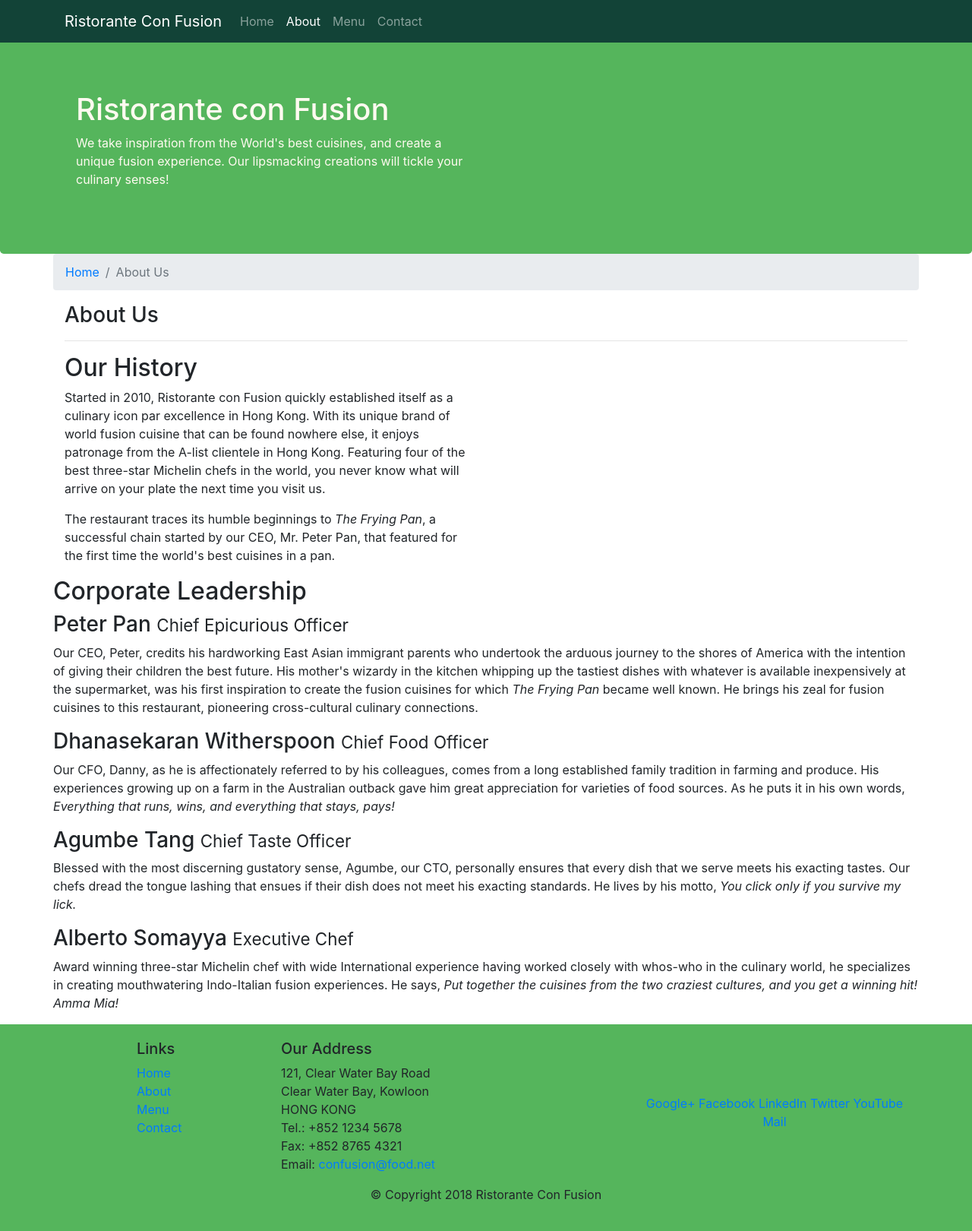
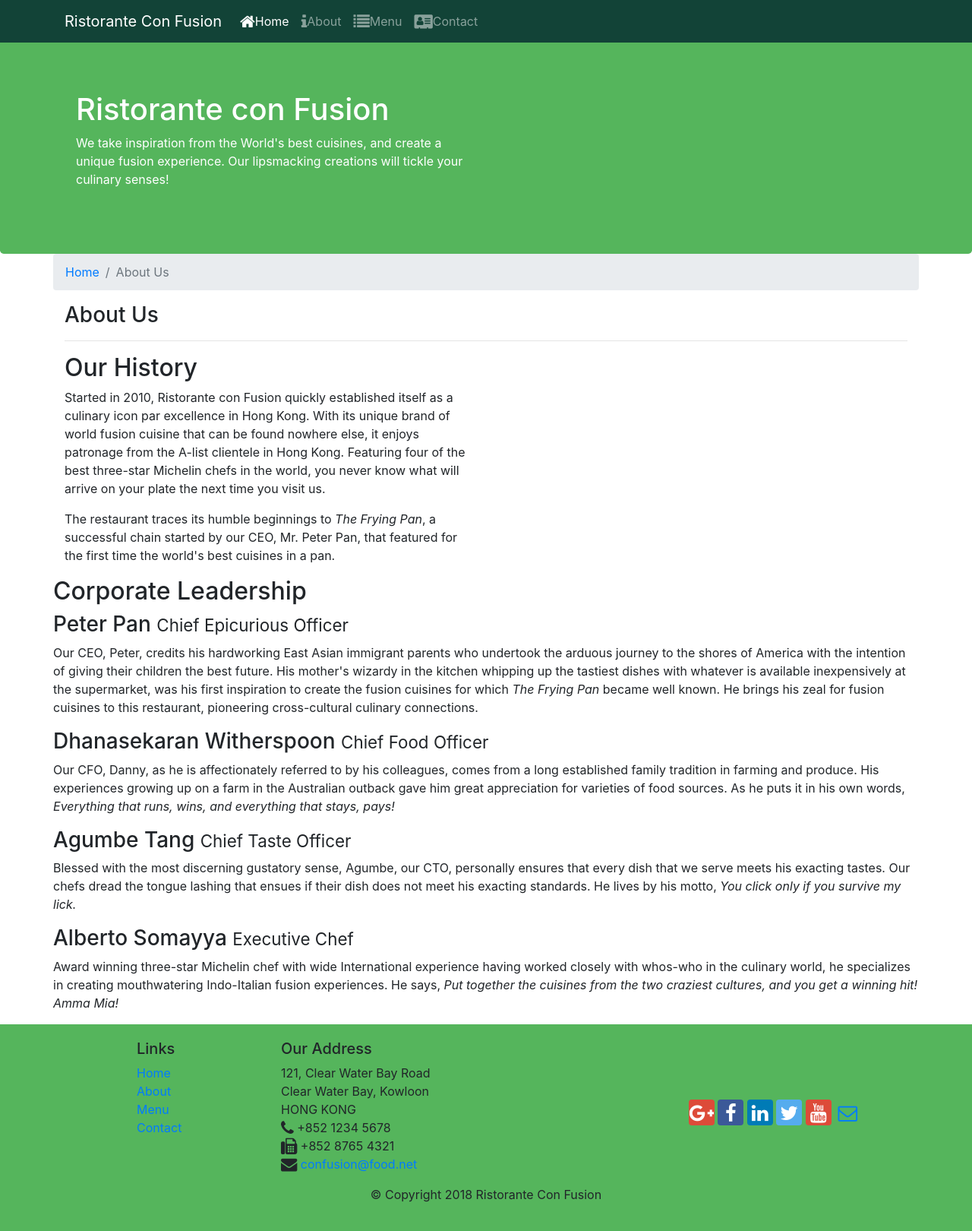
Before and after one commit to DmPrkp/HongKongUniversityTest, a website: page aboutus.html in a window 1280 px wide. Shown: the whole page at 76% size. Drawn offline with nearby package versions, Linux system fonts and the light colour scheme.

Commit message:
Upload fonts-awesome

```diff
--- a/aboutus.html
+++ b/aboutus.html
@@ -3,10 +3,11 @@
 
 <head>
     <meta name="viewport" content="width=device-width, initial-scale=1, shrink-to-fit=no">
+    <link rel="stylesheet" href="node_modules/font-awesome/css/font-awesome.min.css">
+    <link rel="stylesheet" href="node_modules/bootstrap-social/bootstrap-social.css">
+     <link rel="stylesheet" href="node_modules/bootstrap/dist/css/bootstrap.min.css">
+    <link rel="stylesheet" type="text/css" href="css/styles.css">
     <title>Ristorante Con Fusion: About Us</title>
-    <link rel="stylesheet" href="node_modules/bootstrap/dist/css/bootstrap.min.css">
-    <link rel="stylesheet" type="text/css" href="css/styles.css">
-
 </head>
 
 <body>
@@ -18,10 +19,10 @@
         <a href="index.html" class="navbar-brand">Ristorante Con Fusion</a>
         <div class="collapse navbar-collapse" id="Navbar">
         <ul class="navbar-nav mr-auto">
-            <li class="nav-item"><a href="index.html" class="nav-link">Home</a></li>
-            <li class="nav-item active"><a href="aboutus.html" class="nav-link">About</a></li>
-            <li class="nav-item"><a href="#" class="nav-link">Menu</a></li>
-            <li class="nav-item"><a href="#" class="nav-link">Contact</a></li>
+            <li class="nav-item active"><a href="index.html" class="nav-link"><span class="fa fa-home fa-lg"></span>Home</a></li>
+            <li class="nav-item"><a href="aboutus.html" class="nav-link"><span class="fa fa-info fa-lg"></span>About</a></li>
+            <li class="nav-item"><a href="#" class="nav-link"><span class="fa fa-list fa-lg"></span>Menu</a></li>
+            <li class="nav-item"><a href="#" class="nav-link"><span class="fa fa-address-card fa-lg"></span>Contact</a></li>
         </ul>
         </div>
     </div>
@@ -93,22 +94,22 @@
                 <div class="col-7 col-sm-5">
                     <h5>Our Address</h5>
                     <address>
-		              121, Clear Water Bay Road<br>
-		              Clear Water Bay, Kowloon<br>
-		              HONG KONG<br>
-		              Tel.: +852 1234 5678<br>
-		              Fax: +852 8765 4321<br>
-		              Email: <a href="mailto:confusion@food.net">confusion@food.net</a>
-		           </address>
+                      121, Clear Water Bay Road<br>
+                      Clear Water Bay, Kowloon<br>
+                      HONG KONG<br>
+                      <i class="fa fa-phone fa-lg"></i> +852 1234 5678<br>
+                      <i class="fa fa-fax fa-lg"></i> +852 8765 4321<br>
+                      <i class="fa fa-envelope fa-lg"></i> <a href="mailto:confusion@food.net">confusion@food.net</a>
+                   </address>
                 </div>
                 <div class="col-12 col-sm-4 align-self-center">
                     <div class="text-center">
-                        <a href="http://google.com/+">Google+</a>
-                        <a href="http://www.facebook.com/profile.php?id=">Facebook</a>
-                        <a href="http://www.linkedin.com/in/">LinkedIn</a>
-                        <a href="http://twitter.com/">Twitter</a>
-                        <a href="http://youtube.com/">YouTube</a>
-                        <a href="mailto:">Mail</a>
+                        <a class="btn btn-social-icon btn-google" href="http://google.com/+"><i class="fa fa-google-plus fa-lg"></i></a>
+                        <a class="btn btn-social-icon btn-facebook" href="http://www.facebook.com/profile.php?id="><i class="fa fa-facebook fa-lg"></i></a>
+                        <a class="btn btn-social-icon btn-linkedin" href="http://www.linkedin.com/in/"><i class="fa fa-linkedin fa-lg"></i></a>
+                        <a class="btn btn-social-icon btn-twitter" href="http://twitter.com/"><i class="fa fa-twitter fa-lg"></i></a>
+                        <a class="btn btn-social-icon btn-google" href="http://youtube.com/"><i class="fa fa-youtube fa-lg"></i></a>
+                        <a class="btn btn-social-icon" href="mailto:"><i class="fa fa-envelope-o fa-lg"></i></a>
                     </div>
                 </div>
            </div>
--- a/css/styles.css
+++ b/css/styles.css
@@ -20,13 +20,13 @@
 	padding: 70px 30px 70px 30px;
 	margin: 0px auto;
 	background: #55B55C;
-	color: floralwhite;
+	color: white;
 }
 
 .address {
 	font-size: 80%;
 	margin: 0px;
-	color: #0f0f0f;
+	color: white;
 }
 
 body {
--- a/package.json
+++ b/package.json
@@ -15,6 +15,8 @@
   },
   "dependencies": {
     "bootstrap": "^4.0.0",
+    "bootstrap-social": "^5.1.1",
+    "font-awesome": "^4.7.0",
     "jquery": "^3.3.1",
     "popper.js": "^1.12.9"
   }
```
Also changed, not shown: index.html (+15 -13 lines), 1 other file.
